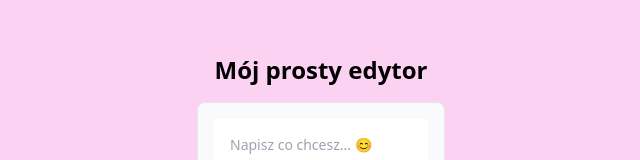
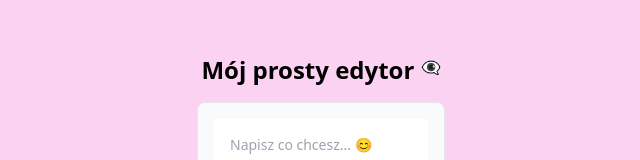
Before and after one commit to moniabysiak/simple-editor, a website built with Parcel: page src/index.html in a window 1280 px wide. Shown: the part 182-342 px from the top of the page, without its empty margins (319-959 px from the left). Built offline with nearby package versions, Linux system fonts and the light colour scheme.

Commit message:
adding animate

```diff
--- a/src/index.html
+++ b/src/index.html
@@ -18,8 +18,9 @@
 </head>
 
 <body class="bg-pink flex min-h-screen justify-center items-center flex-col">
+
     <h1 class=" p-4 first-line:text-2xl font-bold">
-        Mój prosty edytor
+        Mój prosty edytor <span class="inline-block animate-bounce">👁‍🗨</span>
     </h1>
     <section>
         <form>
```
